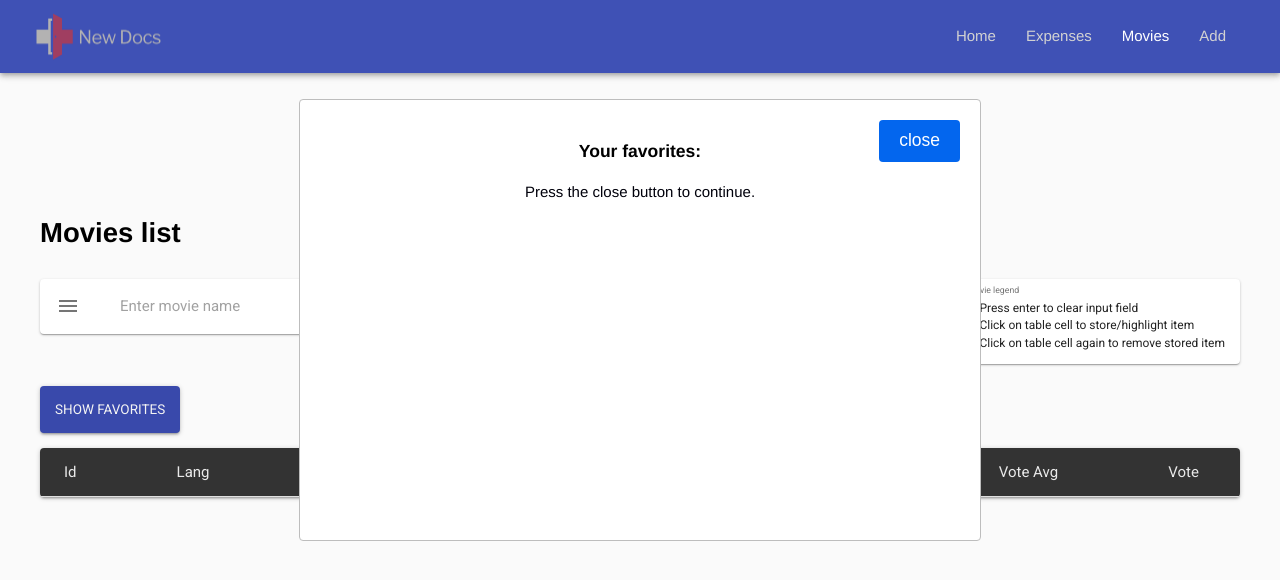
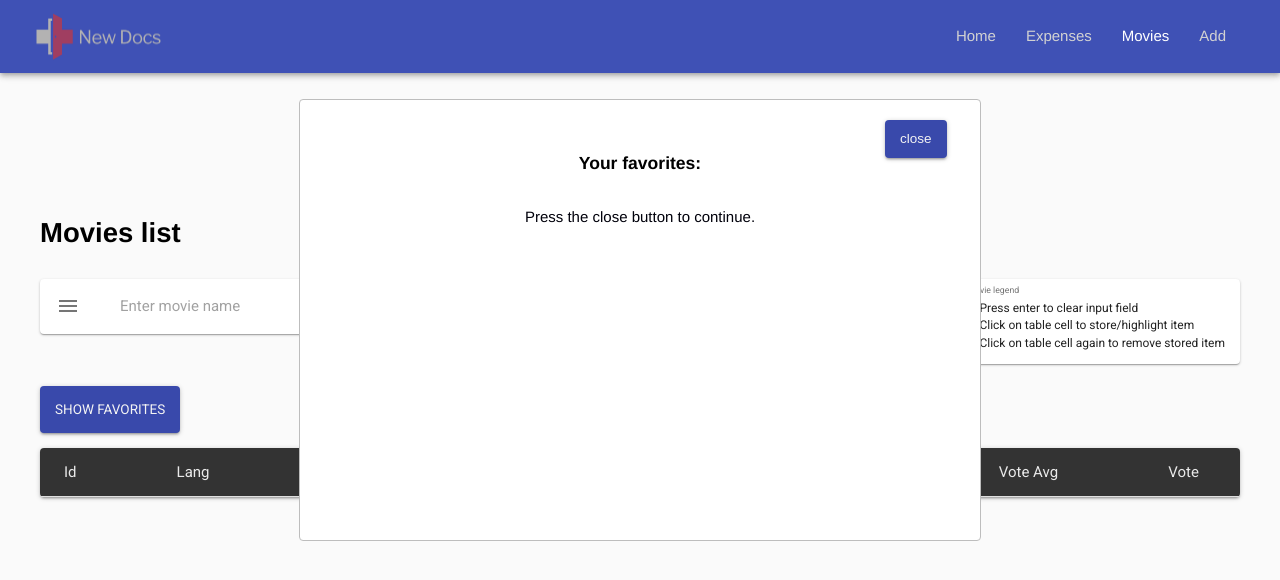
Before and after one commit to stefan22/rjs-redux, a React (Create React App) app: page /movies in a window 1280 px wide. Both pictures are taken after a click on the button "SHOW FAVORITES". Shown: the top 580 px of the page. Built offline with nearby package versions, Linux system fonts and the light colour scheme.

Commit message:
[fav-comp]wired component

```diff
--- a/src/components/favorite-storage-button.js
+++ b/src/components/favorite-storage-button.js
@@ -34,11 +34,13 @@
               color="primary">
               {this.props.name}
             </Button>
+
+            <LoadFavorites
+              favorites={this.props.favorites}
+              isFav={this.props.isFav}
+          />
         </div>
-        <LoadFavorites
-          favorites={this.props.favorites}
-          isFav={this.props.isFav}
-          />
+
       </div>
     );
   }
--- a/src/components/load-favorites.js
+++ b/src/components/load-favorites.js
@@ -17,11 +17,13 @@
     console.log(this);
     return (
         <div className='isModal hide'>
-          <h3 className='text-center'>Your favorites:</h3>
-          <button
-            onClick={this.handleCloseModal}
-            className='close-modal'>close
-          </button>
+          <div className='header'>
+              <h3 className='text-center'>Your favorites:</h3>
+              <button
+              onClick={this.handleCloseModal}
+              className='close-modal'>close
+            </button>
+          </div>
 
           <div className='favorites-list'>
 
```
